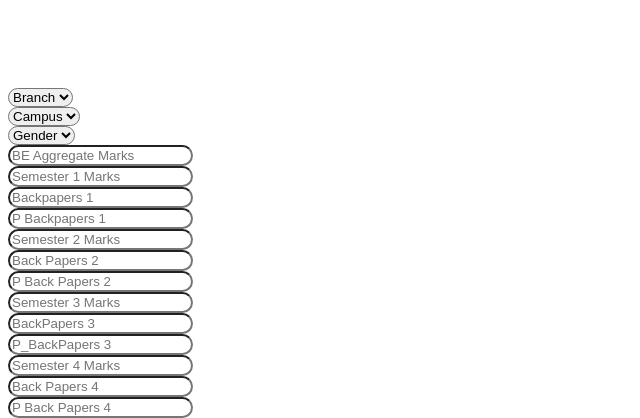
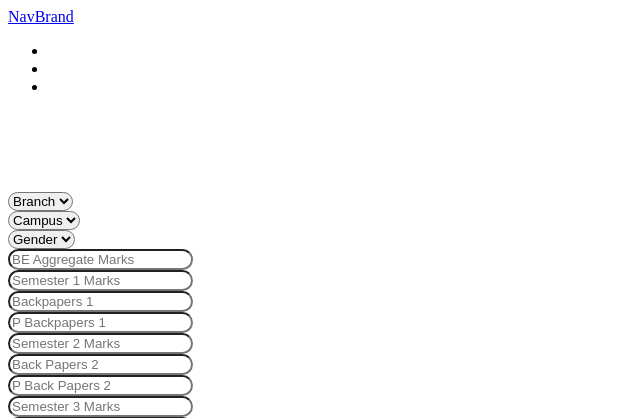
Before and after one commit to alvynabranches/research_project, a Django app: template website/templates/research/placement_prediction.html in a window 1280 px wide. Shown: the top 418 px of the page, without its empty margins (0-640 px from the left). Run offline with Django 3.2, Linux system fonts and the light colour scheme; the template is opened without the code that fills it, so the values that code supplies are empty; some libraries are stand-ins or nearby versions.

Commit message:
Updated Django Website

```diff
--- a/website/templates/research/placement_prediction.html
+++ b/website/templates/research/placement_prediction.html
@@ -41,6 +41,20 @@
     <link rel="stylesheet" href="{% static 'css/style.css' %}">
 </head>
 <body>
+    <div class="container">
+        <nav class="navbar navbar-expand-lg navbar-dark bg-dark fixed-top">
+            <div class="container-fluid">
+                <a href="/" class="navbar-brand">NavBrand</a>
+            </div>
+            <div class="collapse navbar-collapse" id="navbarText">
+                <ul class="navbar-nav me-auto mb-2 mb-lg-0">
+                    <li class="nav-item"><a class="nav-link" style="color:#ffffff;font-weight:bold;" href="/branch_prediction">&nbsp&nbsp&nbsp&nbsp&nbsp&nbsp&nbsp&nbsp&nbsp&nbspBranch Prediction&nbsp&nbsp&nbsp&nbsp&nbsp&nbsp&nbsp&nbsp&nbsp&nbsp</a></li>
+                    <li class="nav-item"><a class="nav-link" style="color:#ffffff;font-weight:bold;" href="/college_prediction">&nbsp&nbsp&nbsp&nbsp&nbsp&nbsp&nbsp&nbsp&nbsp&nbspCollege Prediction&nbsp&nbsp&nbsp&nbsp&nbsp&nbsp&nbsp&nbsp&nbsp&nbsp</a></li>
+                    <li class="nav-item"><a class="nav-link" style="color:#ffffff;font-weight:bold;" href="/placement_prediction">&nbsp&nbsp&nbsp&nbsp&nbsp&nbsp&nbsp&nbsp&nbsp&nbspPlacement Prediction&nbsp&nbsp&nbsp&nbsp&nbsp&nbsp&nbsp&nbsp&nbsp&nbsp</a></li>
+                </ul>
+            </div>
+        </nav>
+    </div>
     <div class="container form-container">
         <form action="" method="post">
             <div class="form-group">
```
